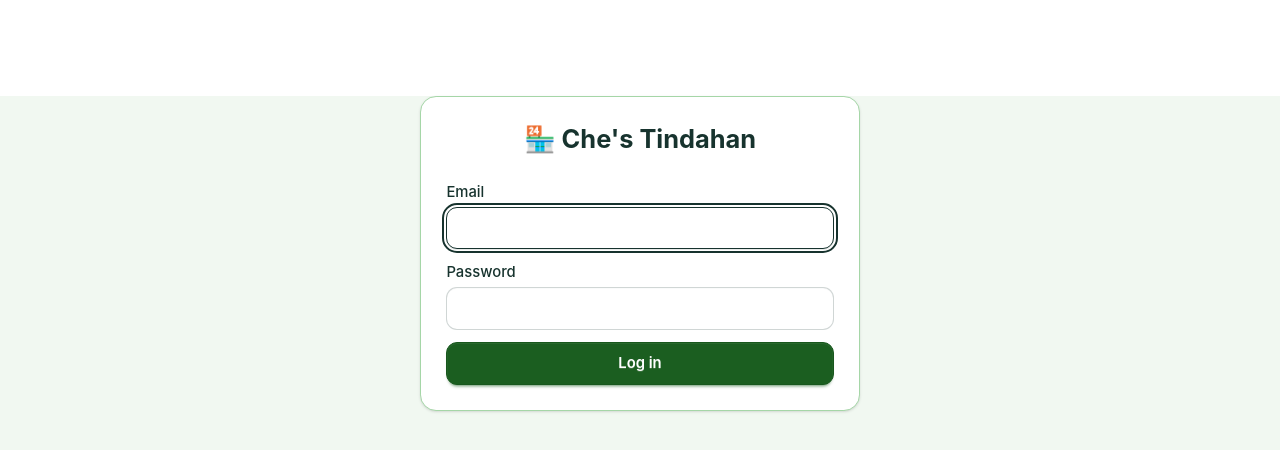
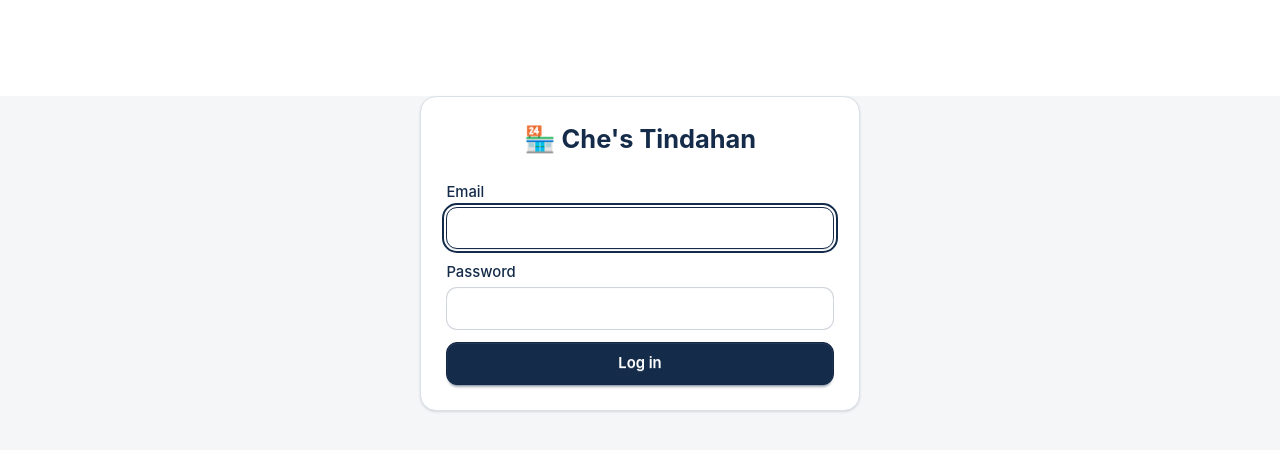
Before and after one commit to vskib/tindahan_frontend, a React (Vite) app: page /#/login in a window 1280 px wide. Shown: the top 450 px of the page. Built offline with nearby package versions, Linux system fonts and the light colour scheme; no server answers.

Commit message:
Color Palette change

```diff
--- a/src/styles.css
+++ b/src/styles.css
@@ -7,23 +7,23 @@
   default: true;
   color-scheme: light;
   --color-base-100: #fff;
-  --color-base-200: #f1f8f1;
-  --color-base-300: #a5d6a7;
-  --color-base-content: #17332e;
-  --color-primary: #1b5e20;
+  --color-base-200: #f4f6f8;
+  --color-base-300: #d8e0e8;
+  --color-base-content: #142b4a;
+  --color-primary: #142b4a;
   --color-primary-content: #fff;
-  --color-secondary: #81c784;
-  --color-secondary-content: #17332e;
-  --color-accent: #4caf50;
-  --color-accent-content: #17332e;
-  --color-neutral: #1b5e20;
+  --color-secondary: #f28c28;
+  --color-secondary-content: #142b4a;
+  --color-accent: #3978b9;
+  --color-accent-content: #fff;
+  --color-neutral: #142b4a;
   --color-neutral-content: #fff;
-  --color-info: #08718b;
+  --color-info: #3978b9;
   --color-info-content: #fff;
-  --color-success: #1b5e20;
+  --color-success: #2e7d32;
   --color-success-content: #fff;
-  --color-warning: #875700;
-  --color-warning-content: #fff;
+  --color-warning: #f28c28;
+  --color-warning-content: #142b4a;
   --color-error: #b42332;
   --color-error-content: #fff;
   --radius-selector: .5rem;
@@ -45,7 +45,7 @@
   .table tbody tr:hover { background-color: var(--color-base-200); }
   .skeleton-loading { padding-block: 1rem; }
   .skeleton-panel { display: flex; flex-direction: column; gap: .75rem; min-height: 100%; padding: 1rem; border: 1px solid var(--color-base-300); border-radius: .85rem; background: var(--color-base-100); }
-  .skeleton-block { display: block; width: 100%; height: .85rem; border-radius: .25rem; background: linear-gradient(90deg, #a5d6a7 25%, #f1f8f1 37%, #a5d6a7 63%); background-size: 400% 100%; animation: skeleton-shimmer 1.4s ease infinite; }
+  .skeleton-block { display: block; width: 100%; height: .85rem; border-radius: .25rem; background: linear-gradient(90deg, #e1e6eb 25%, #f4f6f8 37%, #e1e6eb 63%); background-size: 400% 100%; animation: skeleton-shimmer 1.4s ease infinite; }
   .skeleton-block.skeleton-tall { height: 1.75rem; }
   .skeleton-table { gap: 1rem; }
   .skeleton-table-row { display: grid; grid-template-columns: repeat(4, minmax(0, 1fr)); gap: .75rem; align-items: center; }
```
